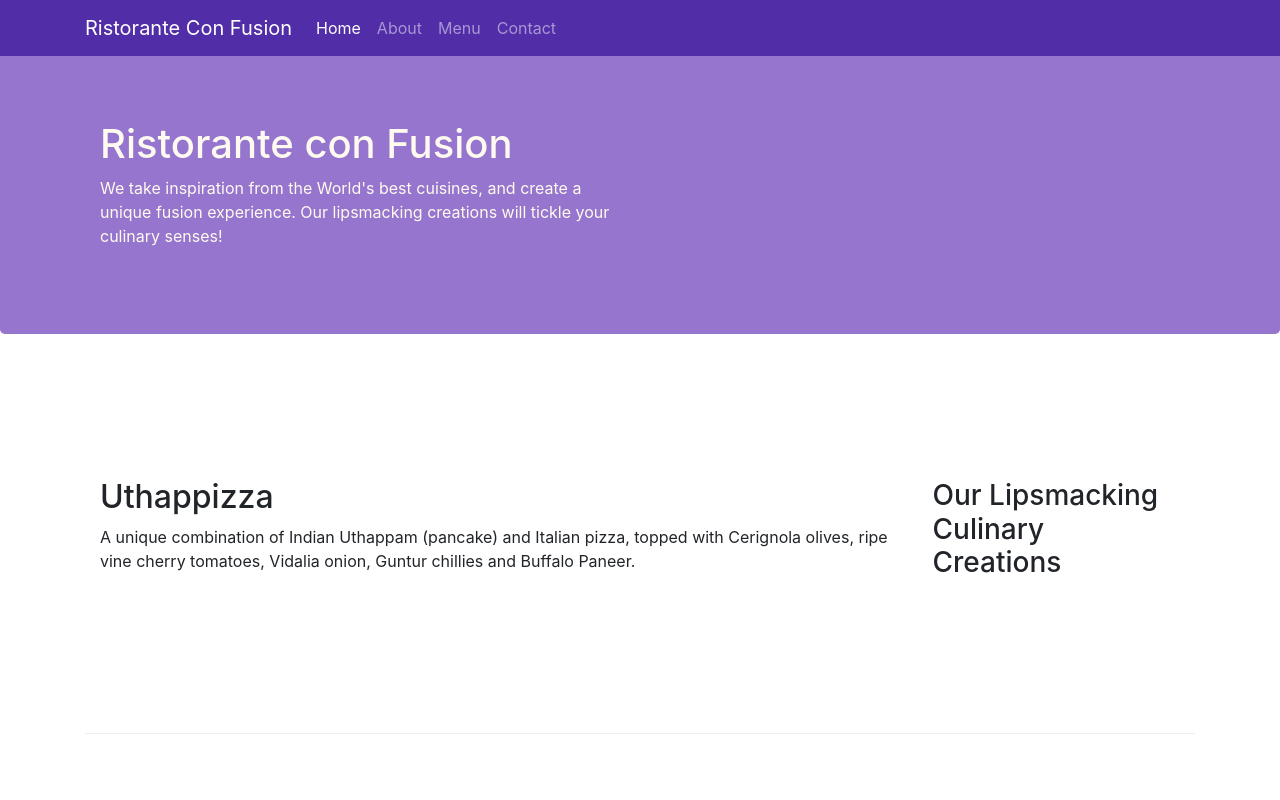
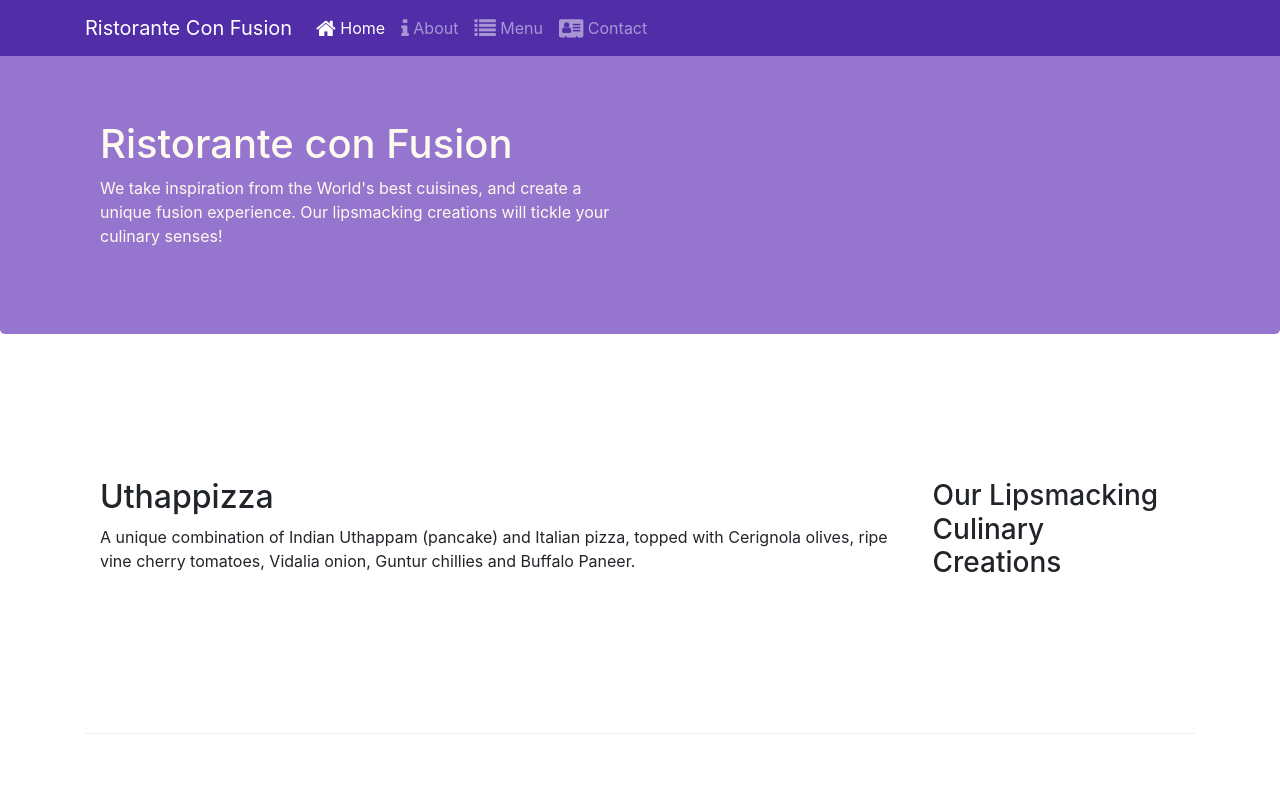
Before and after one commit to MichaelWHamilton/conFusion1, a website: page index.html in a window 1280 px wide. Shown: the top 800 px of the page. Drawn offline with nearby package versions, Linux system fonts and the light colour scheme.

Commit message:
Fonts Guide In Progress

```diff
--- a/index.html
+++ b/index.html
@@ -9,7 +9,9 @@
     <meta http-equiv="x-ua-compatible" content="ie=edge">
     <!-- Bootstrap CSS -->
     <link rel="stylesheet" href="node_modules/bootstrap/dist/css/bootstrap.min.css">
-    <link rel="stylesheet" href="./css/styles.css">
+    <link rel="stylesheet" href="node_modules/font-awesome/css/font-awesome.min.css">
+    <link rel="stylesheet" href="node_modules/bootstrap-social/bootstrap-social.css">
+    <link href="css/styles.css" rel="stylesheet">
     <title>Ristorante Con Fusion</title>
 </head>
 
@@ -24,14 +26,10 @@
             <a class="navbar-brand" href="#">Ristorante Con Fusion</a>
             <div class="collapse navbar-collapse" id="Navbar">
                 <ul class="navbar-nav mr-auto">
-                    <li class="nav-item active"><a class="nav-link"
-                    href="#">Home</a></li>
-                    <li class="nav-item"><a class="nav-link"
-                    href="./aboutus.html">About</a></li>
-                    <li class="nav-item"><a class="nav-link"
-                    href="#">Menu</a></li>
-                    <li class="nav-item"><a class="nav-link"
-                    href="./contactus.html">Contact</a></li>
+                    <li class="nav-item active"><a class="nav-link" href="#"><span class="fa fa-home fa-lg"></span> Home</a></li>
+                    <li class="nav-item"><a class="nav-link" href="./aboutus.html"> <span class="fa fa-info fa-lg"></span> About</a></li>
+                    <li class="nav-item"><a class="nav-link" href="#"><span class="fa fa-list fa-lg"></span> Menu</a></li>
+                    <li class="nav-item"><a class="nav-link" href="./contactus.html"><span class="fa fa-address-card fa-lg"></span> Contact</a></li>
                 </ul>
             </div>
         </div>
--- a/package.json
+++ b/package.json
@@ -15,6 +15,8 @@
   },
   "dependencies": {
     "bootstrap": "^4.0.0",
+    "bootstrap-social": "^5.1.1",
+    "font-awesome": "^4.7.0",
     "jquery": "^3.3.1",
     "popper.js": "^1.12.9"
   }
```
Also changed, not shown: 1 other file.
